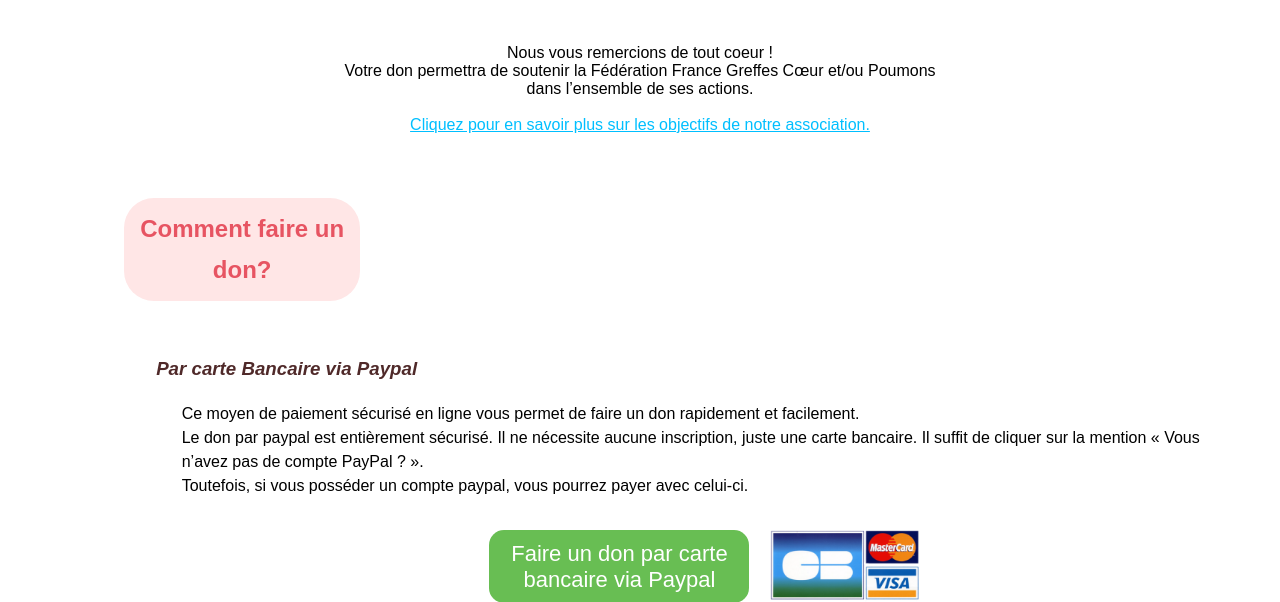
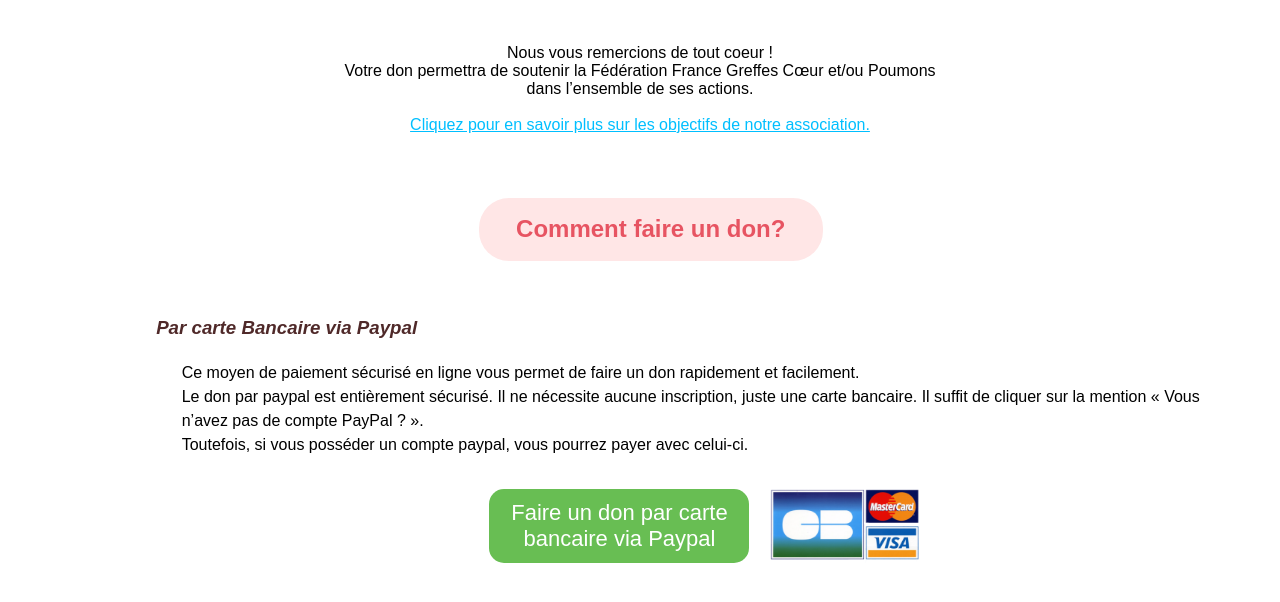
Before and after one commit to ZreY27/Refonte_FGCP_asso, a PHP site: page /don.html in a window 1280 px wide. Shown: the part 387-989 px from the top of the page. Run offline with PHP 8.4, Linux system fonts and the light colour scheme.

Commit message:
petite modif

```diff
--- a/SAE/don.html
+++ b/SAE/don.html
@@ -27,7 +27,6 @@
                 </ul>
             </nav>
         </header>
-
         <div id="faire_don">
             <p>Faire un <span class ="mot_rouge">don</span> à notre association</p>
             <img id="img_don" src="img/don/don.png">
--- a/SAE/presentation.html
+++ b/SAE/presentation.html
@@ -1,4 +1,5 @@
 <!DOCTYPE html>
+
 <html lang="en">
     <head>
         <meta charset="UTF-8">
--- a/SAE/style/don.css
+++ b/SAE/style/don.css
@@ -44,8 +44,8 @@
 }
 
 .titre{
-    width:20%;
-    margin-left: 2%;
+    width:30%;
+    margin-left: 35%;
     color: #E75462;
 }
 
--- a/SAE/style/style.css
+++ b/SAE/style/style.css
@@ -15,6 +15,7 @@
 body { /* a changer : exclure le header */
     margin: 0 8%;
 }
+
 
 /* ------------ Barre de navigation ---------------*/
 header {
```
